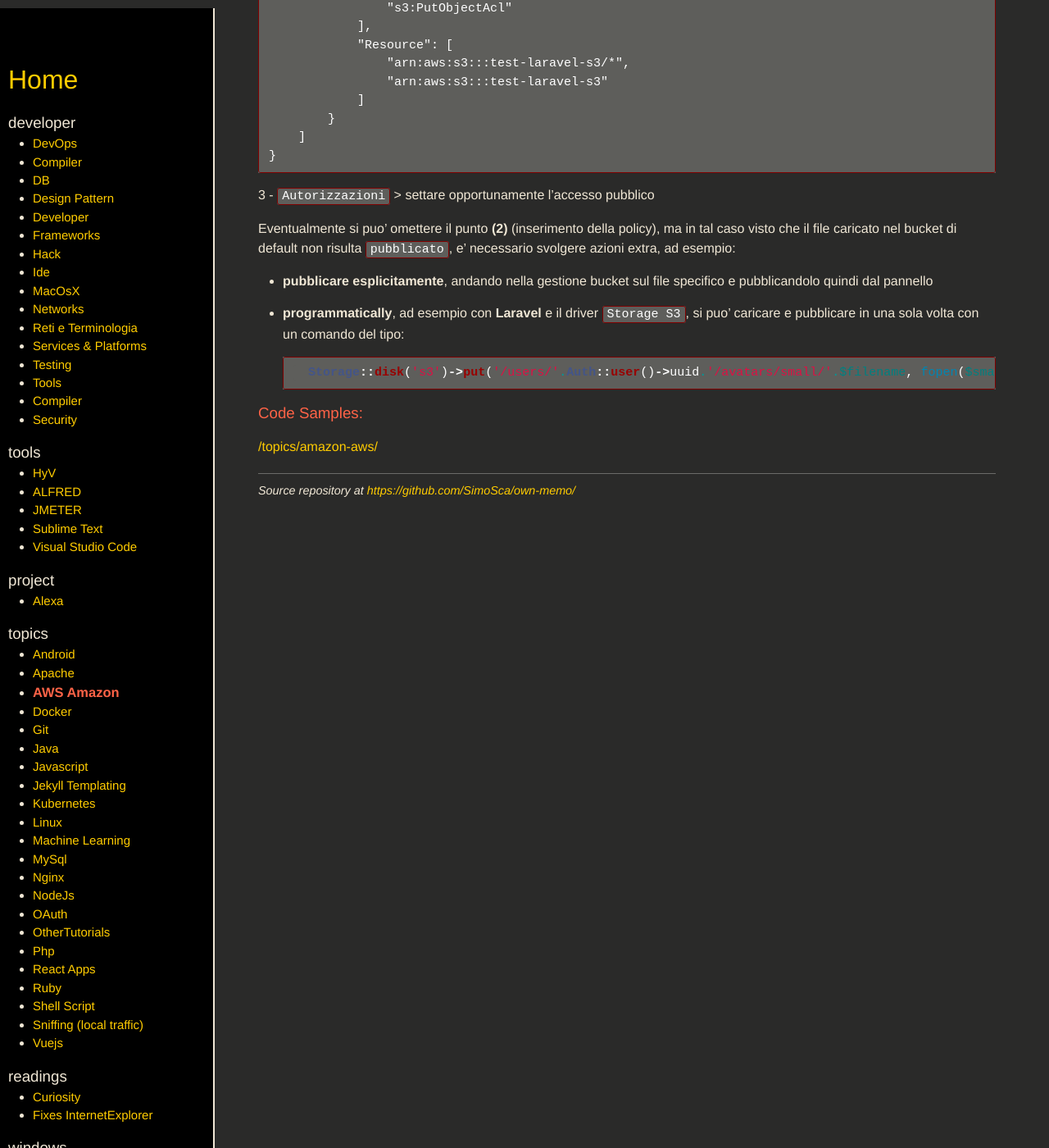
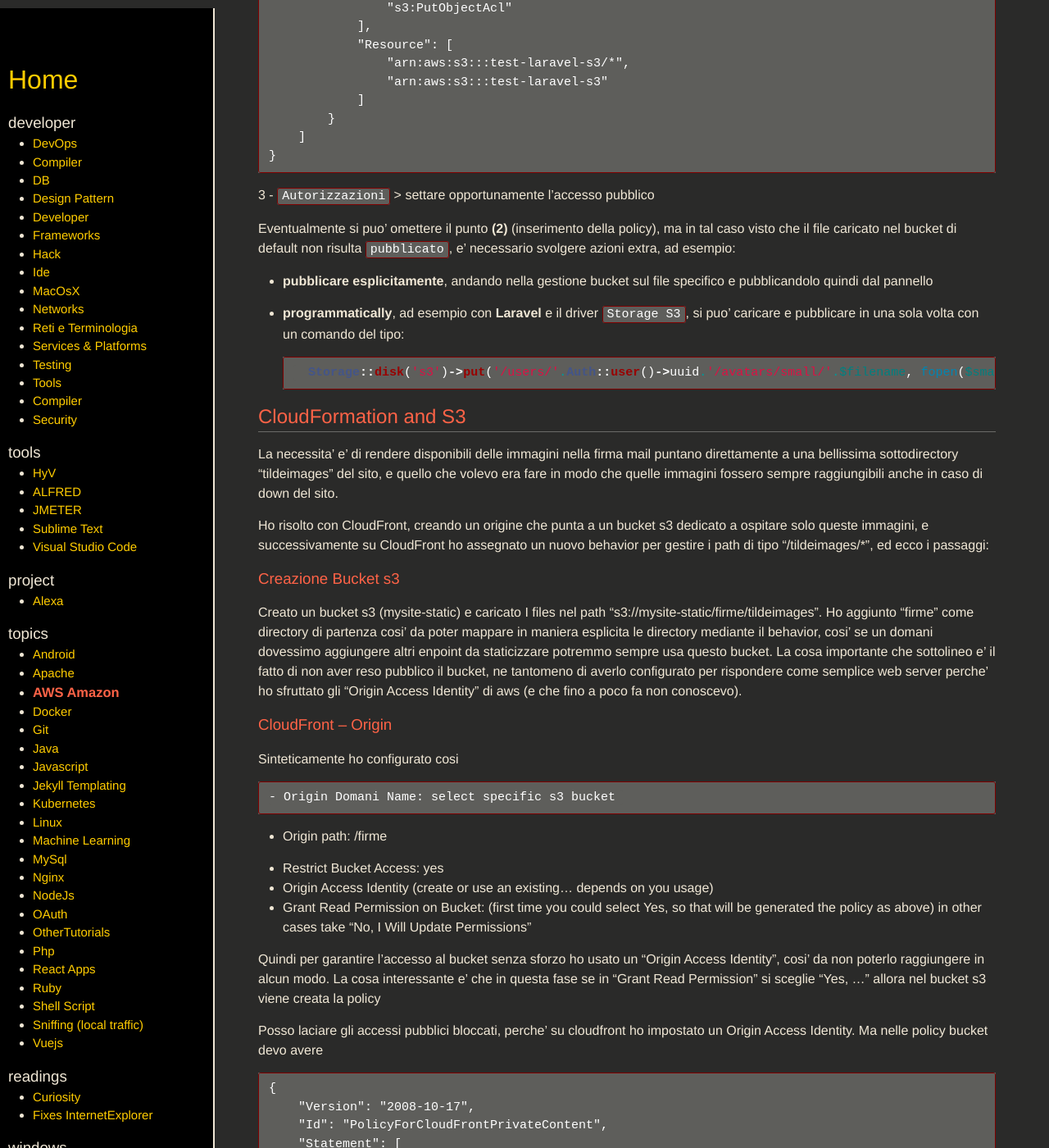
Before and after one commit to SimoSca/own-memo, a Jekyll site: the page built from _pages/topics/aws.md, in a window 1280 px wide and 1400 px high, scrolled down 5627 px. Shown: the whole window at 82% size. Built offline with Jekyll 4.4.1, drawn with Linux system fonts in a browser that asks for light colours; nearby versions of some CDN libraries; some of the changed text lies outside the part shown.

Commit message:
[improved][aws] added notes about cloudfront, s3 and Origin Access Identity

`````diff
--- a/_pages/topics/aws.md
+++ b/_pages/topics/aws.md
@@ -302,3 +302,77 @@ e' necessario svolgere azioni extra, ad esempio:
     ````php
     Storage::disk('s3')->put('/users/'.Auth::user()->uuid.'/avatars/small/'.$filename, fopen($small, 'r+'), 'public');
     ````
+
+
+
+CloudFormation and S3
+---------------------
+
+La necessita' e' di rendere disponibili delle immagini nella firma mail puntano direttamente a una bellissima sottodirectory “tildeimages” del sito,
+e quello che volevo era fare in modo che quelle immagini fossero sempre raggiungibili anche in caso di down del sito.
+
+Ho risolto con CloudFront, creando un origine che punta a un bucket s3 dedicato a ospitare solo queste immagini, e successivamente su CloudFront ho assegnato un nuovo behavior per gestire i path di tipo  “/tildeimages/*”, ed ecco i passaggi:
+
+### Creazione Bucket s3
+
+Creato  un bucket s3 (mysite-static) e caricato I files nel path “s3://mysite-static/firme/tildeimages”. Ho aggiunto “firme” come directory di partenza cosi’ da poter mappare in maniera esplicita le directory mediante il behavior,
+cosi’ se un domani dovessimo aggiungere altri enpoint da staticizzare potremmo sempre usa questo bucket.
+La cosa importante che sottolineo e’ il fatto di non aver reso pubblico il bucket,
+ne tantomeno di averlo configurato per rispondere come semplice web server perche’ ho sfruttato gli “Origin Access Identity” di aws (e che fino a poco fa non conoscevo).
+
+
+### CloudFront – Origin
+
+Sinteticamente ho configurato cosi
+
+    - Origin Domani Name: select specific s3 bucket
+
+- Origin path: /firme
+
+
+- Restrict Bucket Access: yes
+- Origin Access Identity (create or use an existing... depends on you usage)
+- Grant Read Permission on Bucket: (first time you could select Yes, so that will be generated the policy as above)
+                                 in other cases take "No, I Will Update Permissions"
+
+Quindi per garantire l’accesso al bucket senza sforzo ho usato un “Origin Access Identity”, cosi’ da non poterlo raggiungere in alcun modo.
+La cosa interessante e’ che in questa fase se in “Grant Read Permission” si sceglie “Yes, …” allora nel bucket s3 viene creata la policy
+
+Posso laciare gli accessi pubblici bloccati, perche' su cloudfront ho impostato un Origin Access Identity. Ma nelle policy bucket devo avere
+````
+{
+    "Version": "2008-10-17",
+    "Id": "PolicyForCloudFrontPrivateContent",
+    "Statement": [
+        {
+            "Sid": "1",
+            "Effect": "Allow",
+            "Principal": {
+                "AWS": "arn:aws:iam::cloudfront:user/CloudFront Origin Access Identity XXXXXXXXXX"
+            },
+            "Action": "s3:GetObject",
+            "Resource": "arn:aws:s3:::mysite-static/*"
+        }
+    ]
+}
+````
+
+Dove XXXXXXX lo trovo nelle Origin Access Identity su CloudFront.
+
+
+### CloudFront – Beavior
+
+Sinteticamente le principali configurazioni:
+
+- Path Pattern: tildeimages/*
+
+- Origin or Origin Group: (what created previously)
+- Object Caching: selected "Customize" and taked the defaults
+
+
+E questo e’ tutto.
+
+Due note:
+
+-   inizialmente dopo aver creato il bucket e configurato il tutto, avveniva un redirect all’url del bucket, ma questo e’ un problema noto e che si risolve automaticamente dopo al + un’ora dalla creazione del bucket (https://forums.aws.amazon.com/thread.jspa?threadID=216814).
+-   Con questo sistema non e’ possibile customizzare i Response Headers (ad esempio il Server risulta essere s3 anziche’ l'eventuale server impostato con apache2/nginx), quindi eventualmente bisognerebbe collegare una LambdaEdge, che penso abbia un costo irrisorio calcolando che non penso avremo milioni di requests per recuperare le immagini nella firma mail 😊
`````
